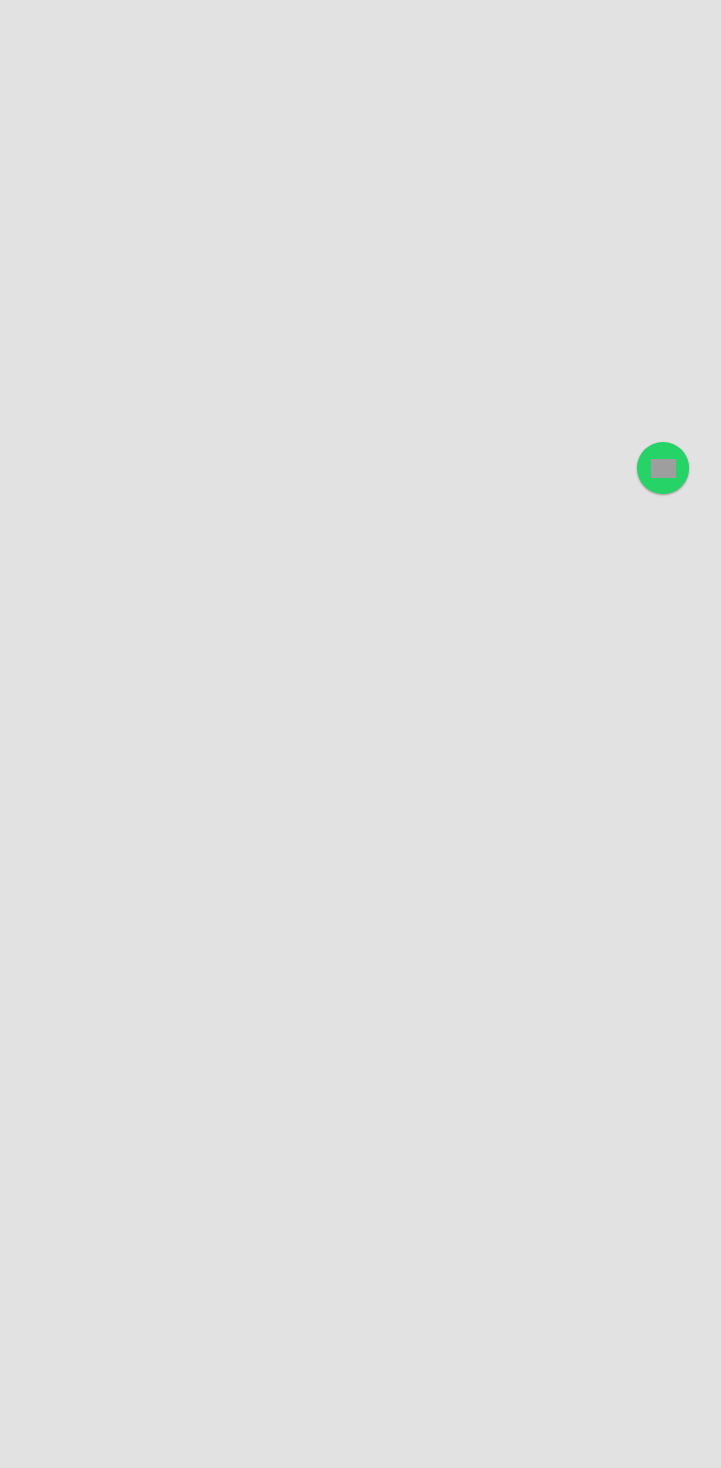
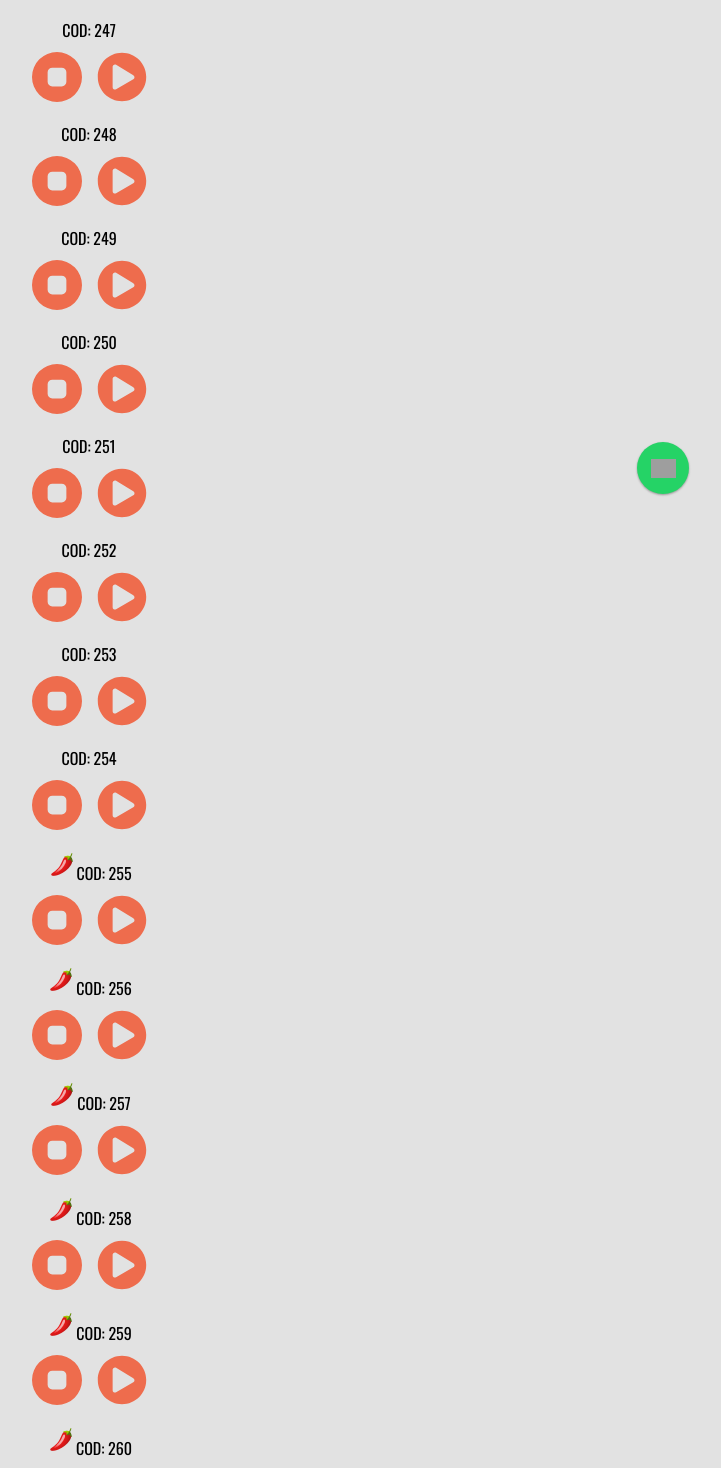
Before and after one commit to rafaelcastrobr/telemensagemlu, a React (Create React App) app: page /romanticas/masculino in a window 1280 px wide. Before the commit this address had no page. Shown: the part 281-1749 px from the top of the page, without its empty margins (551-1272 px from the left). Before the commit the page ends 800 px from the top, so only its background shows below. Built offline with nearby package versions, Linux system fonts and the light colour scheme; grey boxes are pictures that could not be loaded.

Commit message:
adição de mensagens romanticas

```diff
--- a/src/App.jsx
+++ b/src/App.jsx
@@ -29,6 +29,9 @@ import AnivEspFem from './Pages/Aniversario/Esposo_a/AnivEspFem'
 import AnivEspMasc from './Pages/Aniversario/Esposo_a/AnivEspMasc'
 import AnivPaiMasc from './Pages/Aniversario/Pai/AnivPaiMasc'
 import AnivNamMasc from './Pages/Aniversario/Namorado_a/AnivNamMasc'
+import Romanticas from './Pages/Romantica/Romanticas'
+import RomanticaFem from './Pages/Romantica/Neutra_hot/RomanticaFem'
+import RomanticaMasc from './Pages/Romantica/Neutra_hot/RomanticaMasc'
 
 document.title = 'Telemensagem da Lú'
 
@@ -67,6 +70,10 @@ export default function App() {
           <Route path='/aniversario/pai/masculino' element={<AnivPaiMasc />} />
           <Route path='/aniversario/namorada/masculino' element={<AnivNamMasc />} />
 
+          <Route path='/romanticas' element={<Romanticas />} />
+          <Route path='/romanticas/feminino' element={<RomanticaFem />} />
+          <Route path='/romanticas/masculino' element={<RomanticaMasc />} />
+
 
           <Route path='/namorados' element={<Namorados />} />
           <Route path='/namorados/feminino' element={<NamFem />} />
--- a/src/Pages/Aniversario/Filha/AnivFilhaFem.jsx
+++ b/src/Pages/Aniversario/Filha/AnivFilhaFem.jsx
@@ -13,7 +13,7 @@ const ContainerCss = styled.div`
 export default function AnivFilhaFem() {
   return (
     <div>
-      <h3>Aniversário Filha Feminino</h3>
+      <h3>Aniversário Filha | voz feminina</h3>
       <ContainerCss>
         <div>
           <label>COD: 145</label>
--- a/src/Pages/Home.jsx
+++ b/src/Pages/Home.jsx
@@ -2,6 +2,7 @@ import { Link } from "react-router-dom";
 import styled from "styled-components";
 import bolo from '../img/icons8-aniversário-40.png'
 import coracao from '../img/icons8-red-heart-40.png'
+import flecha from '../img/icons8-love-arrow-40.png'
 
 const BoxTitle = styled.div`
 display: flex;
@@ -47,16 +48,24 @@ export default function Home() {
             <img className="box-btn-ico" src={bolo} alt="" />
             <Link to='/aniversario'><button className='btn_entrar_appcss btn-opcao'>ANIVERSÁRIOS</button></Link>
           </div>
+
           <div className="box-btn-style">
-          <img className="box-btn-ico" src={coracao} alt="" />
+            <img className="box-btn-ico" src={coracao} alt="" />
+            <Link to='/romanticas'><button className='btn_entrar_appcss btn-opcao'>ROMÂNTICAS</button></Link>
+          </div>
 
-          <Link to='/namorados'><button className='btn_entrar_appcss btn-opcao'>DIA DOS NAMORADOS</button></Link>
+          <div className="box-btn-style">
+            <img className="box-btn-ico" src={flecha} alt="" />
+            <Link to='/namorados'><button className='btn_entrar_appcss btn-opcao'>DIA DOS NAMORADOS</button></Link>
           </div>
+
           <button className='btn_entrar_appcss desativado'>+ OPÇÕES EM BREVE</button>
         </div>
         <p>Encontrou algum erro? Entre em contato!</p>
       </div>
-
+      <div style={{display: 'none'}}>
+        ultima 260
+      </div>
     </BoxTitle>
   )
 }
--- /dev/null
+++ b/src/Pages/Romantica/Neutra_hot/RomanticaFem.jsx
@@ -0,0 +1,87 @@
+import styled from "styled-components";
+import Player from "../../../Components/Player";
+import ReplaceWord from "../../../function/replace";
+import pimenta from '../../../img/icons8-pimenta-chili-40.png'
+
+const ContainerCss = styled.div`
+  display: flex;
+  flex-direction: column;
+  align-items: center;
+  margin-top: 20px;
+`
+
+export default function RomanticaFem() {
+  return (
+    <div>
+      <h3>Romântica | voz feminina</h3>
+      <ContainerCss>
+        <div>
+          <label>COD: 231</label>
+          <Player link={ReplaceWord('https://drive.google.com/file/d/1Xu8NbwzvXVq3rqIsy6QBv0952OoihTHm/view?usp=sharing')} />
+        </div>
+        <div>
+          <label>COD: 232</label>
+          <Player link={ReplaceWord('https://drive.google.com/file/d/1bH9wAhLigPD0S_1OmhEEHGjlDnS4yQJy/view?usp=sharing')} />
+        </div>
+        <div>
+          <label>COD: 233</label>
+          <Player link={ReplaceWord('https://drive.google.com/file/d/1bH9wAhLigPD0S_1OmhEEHGjlDnS4yQJy/view?usp=sharing')} />
+        </div>
+        <div>
+          <label>COD: 234</label>
+          <Player link={ReplaceWord('https://drive.google.com/file/d/1Di4gTqxwYptRNKZD6k18_G4tYNAzlnLY/view?usp=sharing')} />
+        </div>
+        <div>
+          <label>COD: 235</label>
+          <Player link={ReplaceWord('https://drive.google.com/file/d/1fVcqUi2IvtSI1YZEJ0l9d9fx7_dHxBh0/view?usp=sharing')} />
+        </div>
+        <div>
+          <label>COD: 236</label>
+          <Player link={ReplaceWord('https://drive.google.com/file/d/14WzT3rJXVFe2ezsjKU1qSEorPVwDCdw1/view?usp=sharing')} />
+        </div>
+        <div>
+          <label>COD: 237</label>
+          <Player link={ReplaceWord('https://drive.google.com/file/d/1sA5XDp434h3OdagonxJMljfYWHrw65R5/view?usp=sharing')} />
+        </div>
+        <div>
+          <label>COD: 238</label>
+          <Player link={ReplaceWord('https://drive.google.com/file/d/1UmMNiFAwVfO-WWloQQ48k8GKtd8EM2Gt/view?usp=sharing')} />
+        </div>
+        <div>
+          <label>COD: 239 </label>
+          <Player link={ReplaceWord('https://drive.google.com/file/d/1pZqXisZYGkJXY3Yj4oWjJVA9YKNRGMov/view?usp=sharing')} />
+        </div>
+        <div>
+          <span><img src={pimenta} alt="" /></span>
+          <label>COD: 240</label>
+          <Player link={ReplaceWord('https://drive.google.com/file/d/17I5n38aSX4RSm_NNf2VauyMGZj7dlm9V/view?usp=sharing')} />
+        </div>
+        <div>
+          <span><img src={pimenta} alt="" /></span>
+          <label>COD: 241 </label>
+          <Player link={ReplaceWord('https://drive.google.com/file/d/1dujO5IiX3Sr5sXR2A53l8R4BLRg2FpsB/view?usp=sharing')} />
+        </div>
+        <div>
+          <span><img src={pimenta} alt="" /></span>
+          <label>COD: 242</label>
+          <Player link={ReplaceWord('https://drive.google.com/file/d/1bv6Q2VTrF4Jv_1TYlM9BXDtVZtsPCACm/view?usp=sharing')} />
+        </div>
+        <div>
+          <span><img src={pimenta} alt="" /></span>
+          <label>COD:  243</label>
+          <Player link={ReplaceWord('https://drive.google.com/file/d/1jVn5WaWa4EIzsy5IuQGk_jbomDYUKG39/view?usp=sharing')} />
+        </div>
+        <div>
+          <span><img src={pimenta} alt="" /></span>
+          <label>COD: 244 </label>
+          <Player link={ReplaceWord('https://drive.google.com/file/d/1HvkW1k8xYSqXpZgGrwrMyFnyig11oJeI/view?usp=sharing')} />
+        </div>
+        <div>
+          <span><img src={pimenta} alt="" /></span>
+          <label>COD: 245</label>
+          <Player link={ReplaceWord('https://drive.google.com/file/d/1FJOzMKkX9CoDtUK823us5EstyF182Kw9/view?usp=sharing')} />
+        </div>
+      </ContainerCss>
+    </div>
+  )
+}
--- /dev/null
+++ b/src/Pages/Romantica/Neutra_hot/RomanticaMasc.jsx
@@ -0,0 +1,89 @@
+import styled from "styled-components";
+import Player from "../../../Components/Player";
+import ReplaceWord from "../../../function/replace";
+import pimenta from '../../../img/icons8-pimenta-chili-40.png'
+
+
+const ContainerCss = styled.div`
+  display: flex;
+  flex-direction: column;
+  align-items: center;
+  margin-top: 20px;
+`
+
+export default function RomanticaMasc() {
+  //https://drive.google.com/file/d/1l2Nbqs1eefWFeiyqqkpiutFn3EcDFpOd/view?usp=sharing
+  return (
+    <div>
+      <h3>Romântica | voz masculina</h3>
+      <ContainerCss>
+        <div>
+          <label>COD: 246</label>
+          <Player link={ReplaceWord('https://drive.google.com/file/d/1oZjRTDy5PDfQhjyqROti1Lj_D67MyzaY/view?usp=sharing')} />
+        </div>
+        <div>
+          <label>COD: 247</label>
+          <Player link={ReplaceWord('https://drive.google.com/file/d/19C_pG8Eki7WJxBjOhs2nx-QkDsA2HAn2/view?usp=sharing')} />
+        </div>
+        <div>
+          <label>COD: 248</label>
+          <Player link={ReplaceWord('https://drive.google.com/file/d/1Td7vvH-krman0YrjMcJjJqErqv9XDvv8/view?usp=sharing')} />
+        </div>
+        <div>
+          <label>COD: 249</label>
+          <Player link={ReplaceWord('https://drive.google.com/file/d/1JejqIbjjoEVzceddfpyFoR6fHjJfO6wt/view?usp=sharing')} />
+        </div>
+        <div>
+          <label>COD: 250 </label>
+          <Player link={ReplaceWord('https://drive.google.com/file/d/1oeh02DGKj-zSJTceALFAvqDPzalTGj4u/view?usp=sharing')} />
+        </div>
+        <div>
+          <label>COD: 251</label>
+          <Player link={ReplaceWord('https://drive.google.com/file/d/1kBJeTE-vL36TgPTVuSLK-eLidtHay2fg/view?usp=sharing')} />
+        </div>
+        <div>
+          <label>COD: 252</label>
+          <Player link={ReplaceWord('https://drive.google.com/file/d/1sw-KqTBDt3K93k78Xzhx4O7_mJWS7VUB/view?usp=sharing')} />
+        </div>
+        <div>
+          <label>COD: 253</label>
+          <Player link={ReplaceWord('https://drive.google.com/file/d/1u1cn8AE4YlsFu118fdkbmKVMmQAzGMOA/view?usp=sharing')} />
+        </div>
+        <div>
+          <label>COD: 254 </label>
+          <Player link={ReplaceWord('https://drive.google.com/file/d/16IoQgxeUEgx9No1hMrXUK7xJ5Kyhz74-/view?usp=sharing')} />
+        </div>
+        <div>
+          <img src={pimenta} alt="" />
+          <label>COD: 255 </label>
+          <Player link={ReplaceWord('https://drive.google.com/file/d/16y1oMfyQjgumbSQ9_M2Eb861n-Pfuvzk/view?usp=sharing')} />
+        </div>
+        <div>
+          <img src={pimenta} alt="" />
+          <label>COD: 256 </label>
+          <Player link={ReplaceWord('https://drive.google.com/file/d/1rlF8GEMgWSx3f6PvFFeNpEerwZRnXDd0/view?usp=sharing')} />
+        </div>
+        <div>
+          <img src={pimenta} alt="" />
+          <label>COD: 257 </label>
+          <Player link={ReplaceWord('https://drive.google.com/file/d/1eb8cZT-N2sQzo_WWAQDlTK8ko54BKRXP/view?usp=sharing')} />
+        </div>
+        <div>
+          <img src={pimenta} alt="" />
+          <label>COD: 258 </label>
+          <Player link={ReplaceWord('https://drive.google.com/file/d/16E00TY_cANNNl_joc3fNgQnxOK5D0sS-/view?usp=sharing')} />
+        </div>
+        <div>
+          <img src={pimenta} alt="" />
+          <label>COD: 259 </label>
+          <Player link={ReplaceWord('https://drive.google.com/file/d/1hxOSsCmJoljjUHX9PE5e1gyS35BsYWev/view?usp=sharing')} />
+        </div>
+        <div>
+          <img src={pimenta} alt="" />
+          <label>COD: 260 </label>
+          <Player link={ReplaceWord('https://drive.google.com/file/d/1ATp6uUB6M7raZp1zVJdWLviMvmxptnWl/view?usp=sharing')} />
+        </div>
+      </ContainerCss>
+    </div>
+  )
+}
--- /dev/null
+++ b/src/Pages/Romantica/Romanticas.jsx
@@ -0,0 +1,19 @@
+import { Link } from "react-router-dom";
+
+
+export default function Romanticas() {
+  return (
+    <div>
+      <h1>Clique no gênero</h1>
+
+      <div>
+      <Link to='feminino'><button className='btn_entrar_appcss fem'>FEMININO RÔMANTICA</button></Link>
+      </div>
+
+      <div>
+      <Link to='masculino'><button className='btn_entrar_appcss masc'>MASCULINO RÔMANTICA</button></Link>
+      </div>
+    </div>
+
+  )
+}
```
Also changed, not shown: src/img/icons8-love-arrow-40.png (added), src/img/icons8-pimenta-chili-40.png (added).
